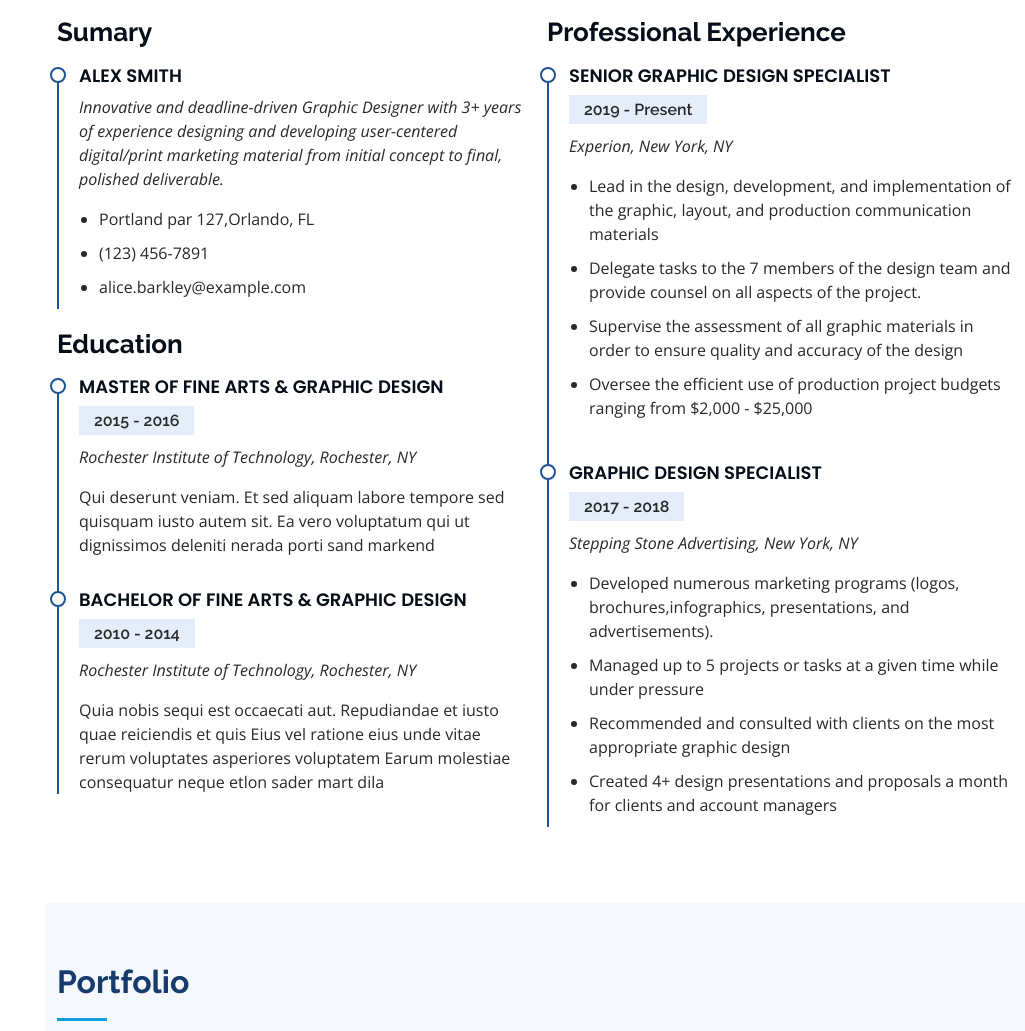
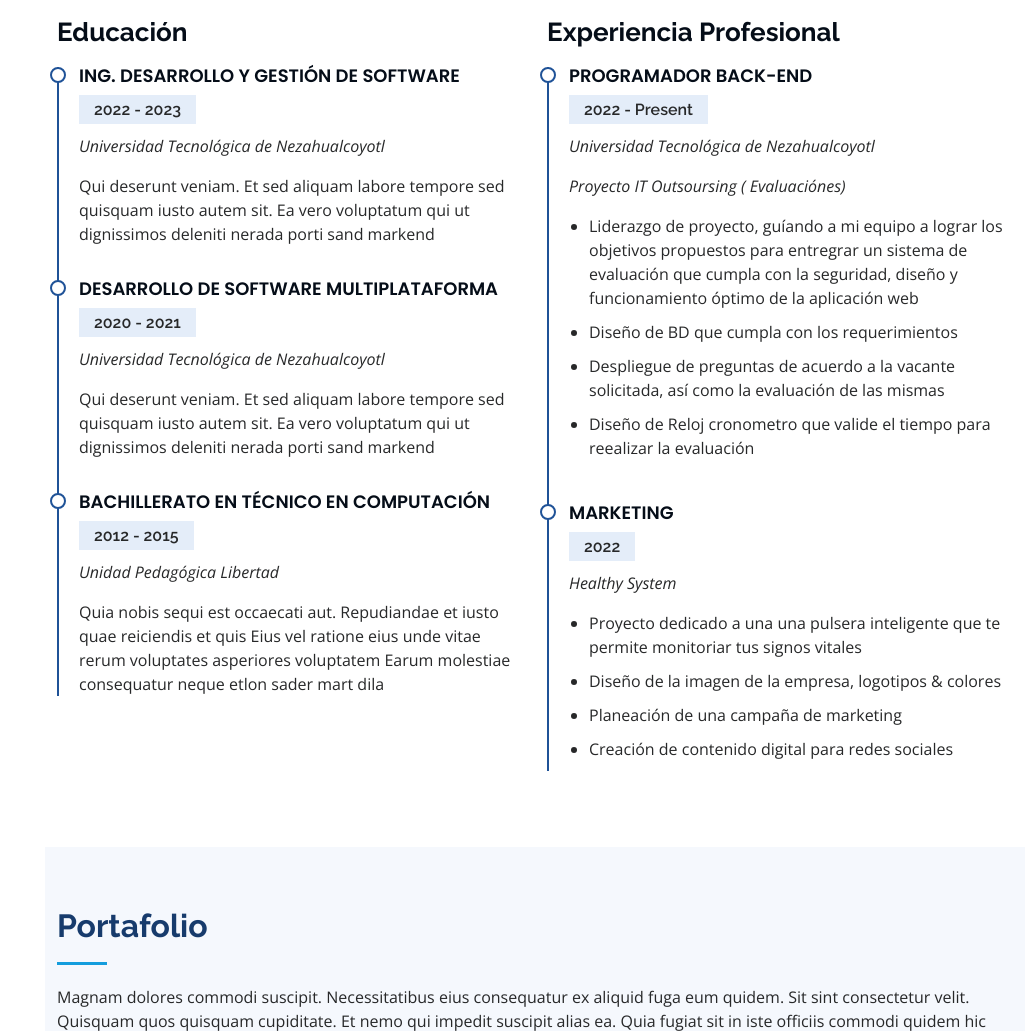
Before and after one commit to MAlejandroHdz/Portafolio, a plain HTML site: page index.html in a window 1280 px wide. Shown: the part 2367-3398 px from the top of the page, without its empty margins (255-1280 px from the left). Drawn offline with nearby package versions, Linux system fonts and the light colour scheme.

Commit message:
Experiencia profesional y educacion

```diff
--- a/index.html
+++ b/index.html
@@ -179,7 +179,7 @@
             </div>
 
             <div class="progress">
-              <span class="skill">Idiomas "Ingles"<i class="val">B2</i></span>
+              <span class="skill">Idiomas "Ingles"<i class="val">B1</i></span>
               <div class="progress-bar-wrap">
                 <div class="progress-bar" role="progressbar" aria-valuenow="55" aria-valuemin="0" aria-valuemax="100"></div>
               </div>
@@ -221,53 +221,49 @@
 
         <div class="row">
           <div class="col-lg-6" data-aos="fade-up">
-            <h3 class="resume-title">Sumary</h3>
-            <div class="resume-item pb-0">
-              <h4>Alex Smith</h4>
-              <p><em>Innovative and deadline-driven Graphic Designer with 3+ years of experience designing and developing user-centered digital/print marketing material from initial concept to final, polished deliverable.</em></p>
-              <ul>
-                <li>Portland par 127,Orlando, FL</li>
-                <li>(123) 456-7891</li>
-                <li>alice.barkley@example.com</li>
-              </ul>
-            </div>
-
-            <h3 class="resume-title">Education</h3>
+            <h3 class="resume-title">Educación</h3>
             <div class="resume-item">
-              <h4>Master of Fine Arts &amp; Graphic Design</h4>
-              <h5>2015 - 2016</h5>
-              <p><em>Rochester Institute of Technology, Rochester, NY</em></p>
+              <h4>ING. Desarrollo y gestión de software</h4>
+              <h5>2022 - 2023</h5>
+              <p><em>Universidad Tecnológica de Nezahualcoyotl</em></p>
               <p>Qui deserunt veniam. Et sed aliquam labore tempore sed quisquam iusto autem sit. Ea vero voluptatum qui ut dignissimos deleniti nerada porti sand markend</p>
             </div>
               <div class="resume-item">
-              <h4>Bachelor of Fine Arts &amp; Graphic Design</h4>
-              <h5>2010 - 2014</h5>
-              <p><em>Rochester Institute of Technology, Rochester, NY</em></p>
+                <h4>Desarrollo de software MultiPlataforma</h4>
+                <h5>2020 - 2021</h5>
+                <p><em>Universidad Tecnológica de Nezahualcoyotl</em></p>
+                <p>Qui deserunt veniam. Et sed aliquam labore tempore sed quisquam iusto autem sit. Ea vero voluptatum qui ut dignissimos deleniti nerada porti sand markend</p>
+              </div>
+              <div class="resume-item">
+                <h4>Bachillerato en Técnico en computación</h4>
+                <h5>2012 - 2015</h5>
+                <p><em>Unidad Pedagógica Libertad</em></p>
                 <p>Quia nobis sequi est occaecati aut. Repudiandae et iusto quae reiciendis et quis Eius vel ratione eius unde vitae rerum voluptates asperiores voluptatem Earum molestiae consequatur neque etlon sader mart dila</p>
               </div>
             </div>
             <div class="col-lg-6" data-aos="fade-up" data-aos-delay="100">
-            <h3 class="resume-title">Professional Experience</h3>
+              <h3 class="resume-title">Experiencia Profesional</h3>
               <div class="resume-item">
-              <h4>Senior graphic design specialist</h4>
-              <h5>2019 - Present</h5>
-              <p><em>Experion, New York, NY </em></p>
+                <h4>Programador Back-End</h4>
+                <h5>2022 - Present</h5>
+                <p><em>Universidad Tecnológica de Nezahualcoyotl</em></p>
+                <p><em>Proyecto IT Outsoursing ( Evaluaciónes)</em></p>
                 <ul>
-                <li>Lead in the design, development, and implementation of the graphic, layout, and production communication materials</li>
-                <li>Delegate tasks to the 7 members of the design team and provide counsel on all aspects of the project. </li>
-                <li>Supervise the assessment of all graphic materials in order to ensure quality and accuracy of the design</li>
-                <li>Oversee the efficient use of production project budgets ranging from $2,000 - $25,000</li>
+                  <li>Liderazgo de proyecto, guíando a mi equipo a lograr los objetivos propuestos para entregrar un sistema de evaluación que cumpla con la seguridad, diseño y funcionamiento óptimo de la aplicación web</li>
+                  <li>Diseño de BD que cumpla con los requerimientos</li>
+                  <li>Despliegue de preguntas de acuerdo a la vacante solicitada, así como la evaluación de las mismas</li>
+                  <li>Diseño de Reloj cronometro que valide el tiempo para reealizar la evaluación</li>
                 </ul>
               </div>
               <div class="resume-item">
-              <h4>Graphic design specialist</h4>
-              <h5>2017 - 2018</h5>
-              <p><em>Stepping Stone Advertising, New York, NY</em></p>
+                <h4>Marketing</h4>
+              <h5>2022</h5>
+              <p><em>Healthy System</em></p>
               <ul>
-                <li>Developed numerous marketing programs (logos, brochures,infographics, presentations, and advertisements).</li>
-                <li>Managed up to 5 projects or tasks at a given time while under pressure</li>
-                <li>Recommended and consulted with clients on the most appropriate graphic design</li>
-                <li>Created 4+ design presentations and proposals a month for clients and account managers</li>
+                <li>Proyecto dedicado a una una pulsera inteligente que te permite monitoriar tus signos vitales</li>
+                <li>Diseño de la imagen de la empresa, logotipos & colores</li>
+                <li>Planeación de una campaña de marketing</li>
+                <li>Creación de contenido digital para redes sociales</li>
               </ul>
             </div>
           </div>
@@ -281,7 +277,7 @@
       <div class="container">
 
         <div class="section-title">
-          <h2>Portfolio</h2>
+          <h2>Portafolio</h2>
           <p>Magnam dolores commodi suscipit. Necessitatibus eius consequatur ex aliquid fuga eum quidem. Sit sint consectetur velit. Quisquam quos quisquam cupiditate. Et nemo qui impedit suscipit alias ea. Quia fugiat sit in iste officiis commodi quidem hic quas.</p>
         </div>
 
```
Lines whose indentation alone changed are shown as unchanged.
